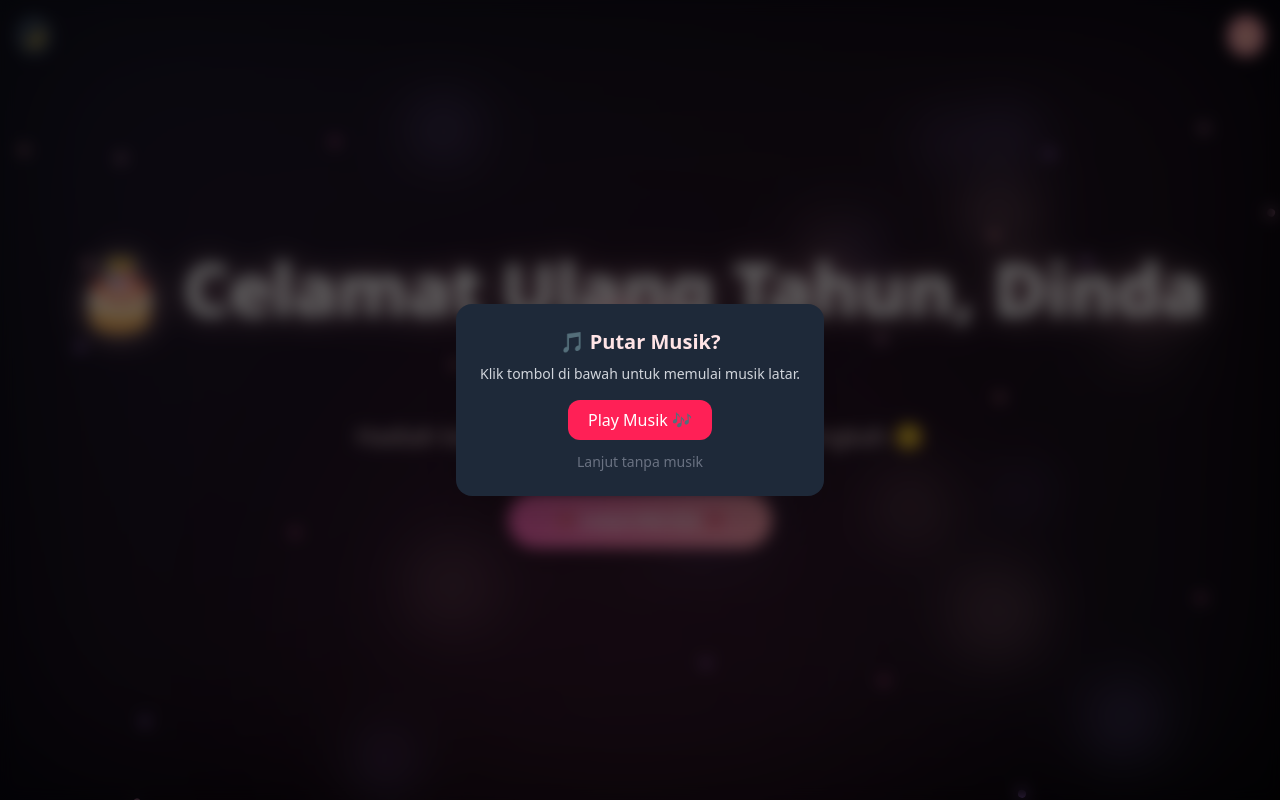
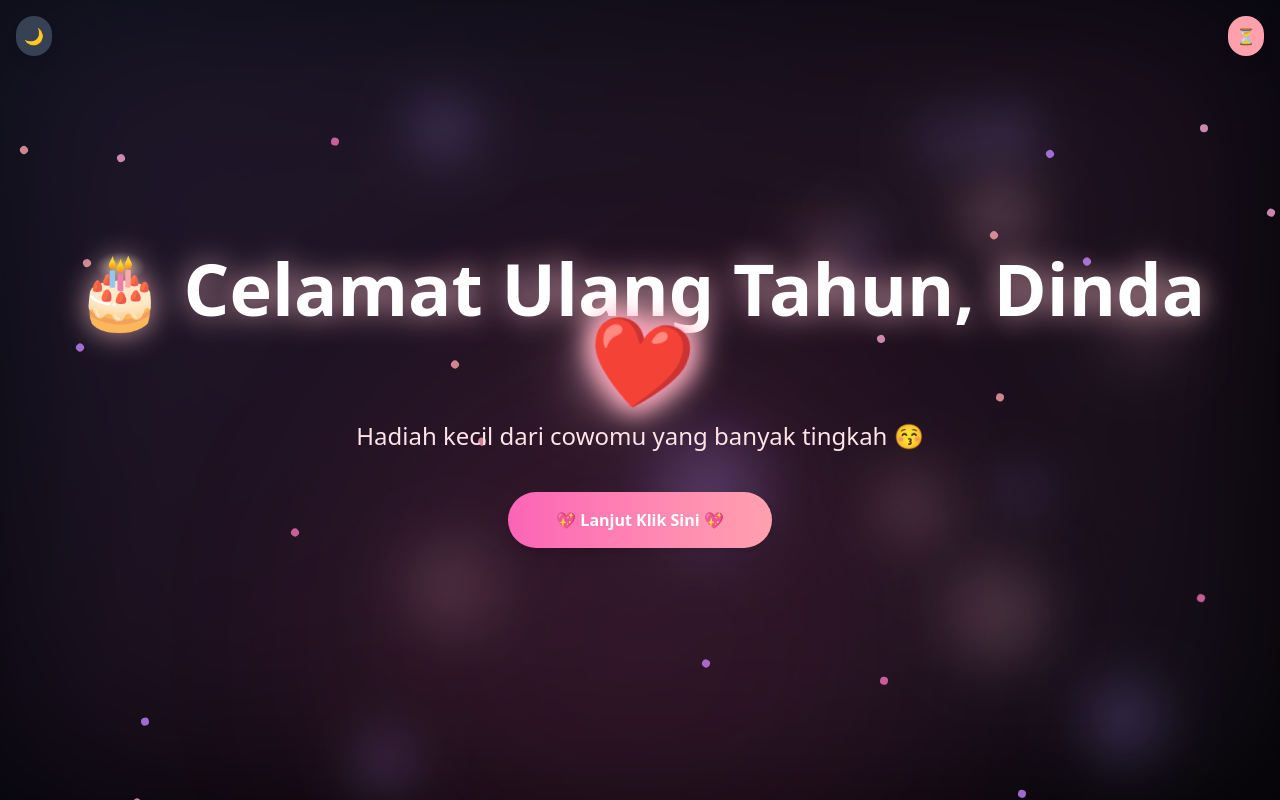
Before and after one commit to faturrahman10/birtday-gift, a React (Vite) app: page /home in a window 1280 px wide. Shown: the top 800 px of the page. Built offline with nearby package versions, Linux system fonts and the light colour scheme.

Commit message:
delete card info button from home.jsx

```diff
--- a/src/pages/Home.jsx
+++ b/src/pages/Home.jsx
@@ -1,4 +1,4 @@
-import React, { useEffect, useState } from "react";
+import React, { useEffect } from "react";
 import AOS from "aos";
 import "aos/dist/aos.css";
 
@@ -12,20 +12,9 @@ import Footer from "../components/Footer";
 import SecretSection from "../components/SecretSection";
 
 function Home() {
-  // Init AOS animation
   useEffect(() => {
     AOS.init({ duration: 1000, once: true });
   }, []);
-
-  // === POPUP MUSIC ===
-  const [showPopup, setShowPopup] = useState(true);
-
-  const playMusic = () => {
-    if (window.__PLAY_MUSIC__) {
-      window.__PLAY_MUSIC__();
-    }
-    setShowPopup(false);
-  };
 
   return (
     <div
@@ -35,47 +24,6 @@ function Home() {
         dark:from-gray-900 dark:via-gray-950 dark:to-black
       "
     >
-      {/* === POPUP === */}
-      {showPopup && (
-        <div
-          className="
-          fixed inset-0 bg-black/60 backdrop-blur-sm
-          flex items-center justify-center z-50
-        "
-        >
-          <div
-            className="
-            bg-white dark:bg-gray-800 p-6 rounded-2xl shadow-2xl
-            max-w-sm text-center
-          "
-          >
-            <h2 className="text-xl font-semibold text-gray-800 dark:text-rose-100">
-              🎵 Putar Musik?
-            </h2>
-            <p className="text-gray-600 dark:text-gray-300 mt-2 text-sm">
-              Klik tombol di bawah untuk memulai musik latar.
-            </p>
-
-            <button
-              onClick={playMusic}
-              className="
-                mt-4 px-5 py-2 rounded-xl bg-rose-500 text-white
-                hover:bg-rose-600 transition font-medium
-              "
-            >
-              Play Musik 🎶
-            </button>
-
-            <button
-              onClick={() => setShowPopup(false)}
-              className="block mx-auto mt-3 text-gray-500 text-sm hover:underline"
-            >
-              Lanjut tanpa musik
-            </button>
-          </div>
-        </div>
-      )}
-
       <SecretSection />
       <Hero />
       <Timeline />
```
